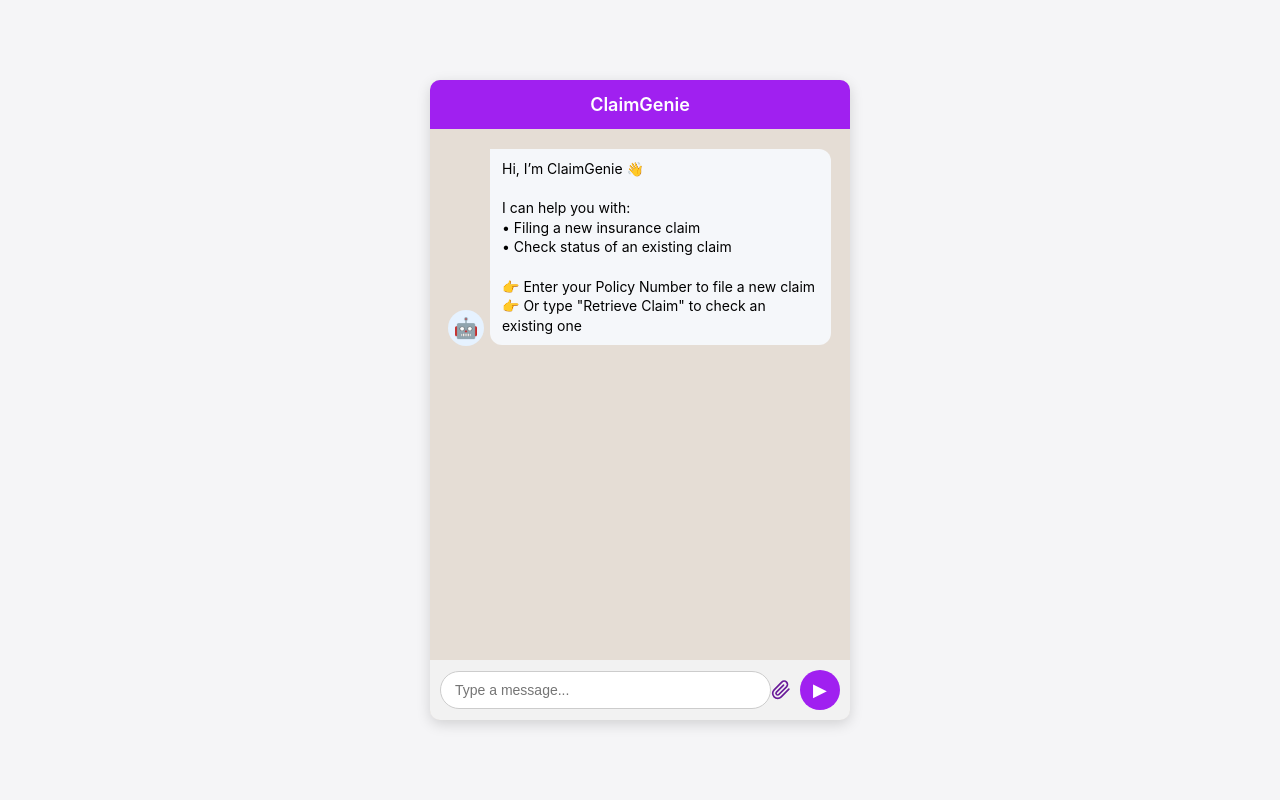
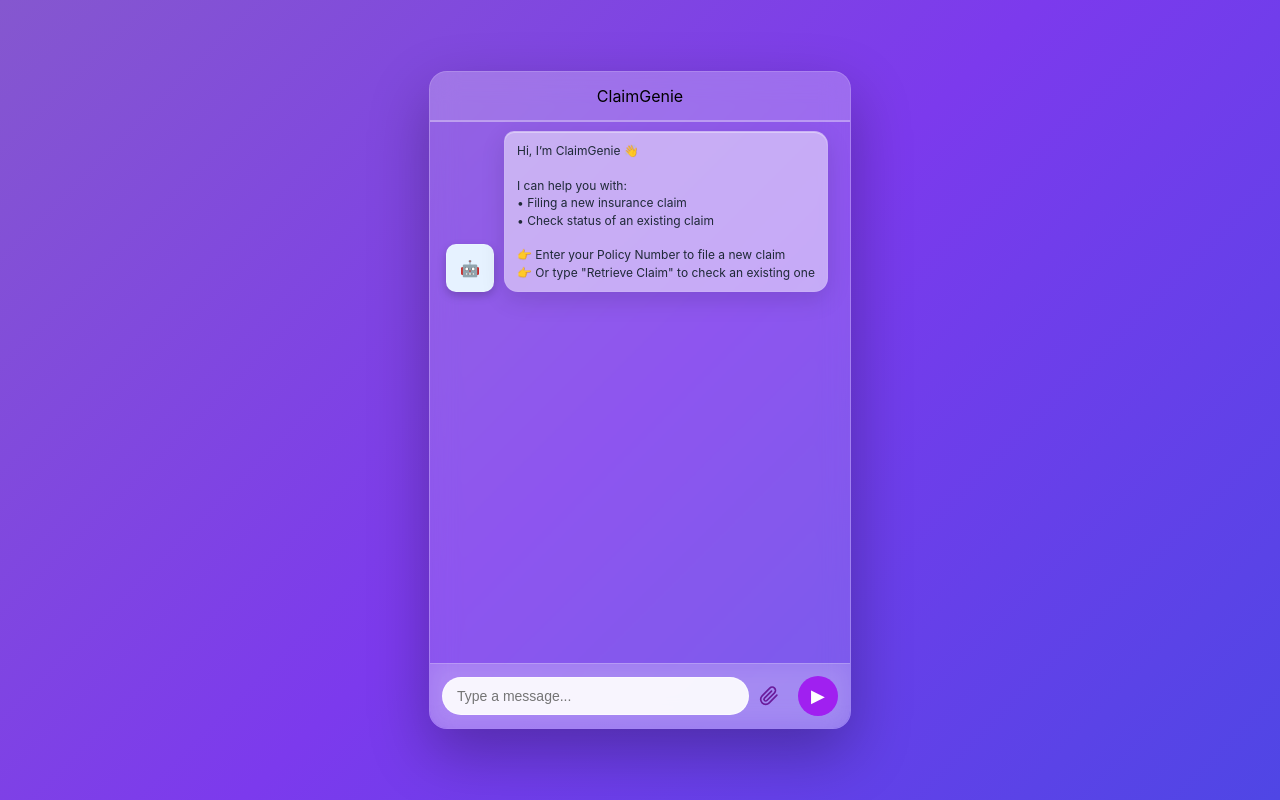
Before and after one commit to JanakiYenumul/ClaimGenie, a React (Create React App) app in the folder claim-genie-ui/: page /chat in a window 1280 px wide. Built offline with nearby package versions, Linux system fonts and the light colour scheme.

Commit message:
Update ClaimGenie.css

```diff
--- a/claim-genie-ui/src/components/ClaimGenie.css
+++ b/claim-genie-ui/src/components/ClaimGenie.css
@@ -1,14 +1,26 @@
-.cg-app {
+/* .cg-app {
   height: 100vh;
   width: 100vw;
   display: flex;
   justify-content: center;
   align-items: center;
   background: #f5f5f7;
+} */
+
+/* Full page background like Home */
+.cg-app {
+ height: 100vh;
+ width: 100vw;
+ display: flex;
+ justify-content: center;
+ align-items: center;
+ background: linear-gradient(135deg, #8557cf, #7c3aed, #4f46e5);
+ overflow: hidden;
+ font-family: Inter, system-ui, -apple-system, Segoe UI, Roboto, Arial, sans-serif;
 }
 
 
-.cg-chat-card {
+/* .cg-chat-card {
   width: 420px;
   height: 80vh;
   background: #e5ddd5;
@@ -17,25 +29,103 @@
   display: flex;
   flex-direction: column;
   overflow: hidden;
+} */
+
+/* Chat card = glass + shadow */
+.cg-chat-card {
+ width: 420px;
+ height: 82vh;
+ max-height: 720px;
+ border-radius: 18px;
+ overflow: hidden;
+  background: rgba(255, 255, 255, 0.14);
+ backdrop-filter: blur(14px);
+ border: 1px solid rgba(255, 255, 255, 0.25);
+ box-shadow: 0 24px 60px rgba(0, 0, 0, 0.28);
+ display: flex;
+ flex-direction: column;
 }
 
-.cg-header {
+/* .cg-header {
   background: #a020f0;
   color: white;
   text-align: center;
   padding: 14px;
   font-size: 18px;
   font-weight: 600;
+} */
+ /* .cg-header {
+ padding: 14px 16px;
+ text-align: center;
+ color: #fff;
+ font-weight: 700;
+ letter-spacing: 0.3px;
+ background: linear-gradient(90deg, rgba(255,255,255,0.18), rgba(255,255,255,0.08));
+ border-bottom: 1px solid rgba(255,255,255,0.12);
+} */
+ .cg-header {
+ padding: 14px 16px;
+ text-align: center;
+ background: rgba(255,255,255,0.12);
+ /* background: linear-gradient(
+   to bottom,
+   rgba(255,255,255,0.14),
+   rgba(255,255,255,0.05)
+ ); */
+ border-bottom: 1px solid rgba(255,255,255,0.3);
 }
 
+.cg-title {
+ font-size: 28px;
+ font-weight: 800;
+ background: linear-gradient(
+   270deg,
+   #ffffff,
+   #e9d5ff,
+   #c7d2fe,
+   #ffffff
+ );
+ background-size: 600% 600%;
+ animation: titleGlow 6s ease infinite;
+ -webkit-background-clip: text;
+ -webkit-text-fill-color: transparent;
+}
+@keyframes titleGlow {
+ 0% { background-position: 0% 50%; }
+ 50% { background-position: 100% 50%; }
+ 100% { background-position: 0% 50%; }
+}
+/*
 .cg-messages {
   flex: 1;
   padding: 12px;
   overflow-y: auto;
   display: flex;
   flex-direction: column;
+} */
+
+.cg-messages {
+ flex: 1;
+ padding: 16px;
+ overflow-y: auto;
+ display: flex;
+ flex-direction: column;
+ gap: 14px;
+ box-shadow: inset 0 1px 0 rgba(255,255,255,0.4);
+  /* background: rgba(255,255,255,0.10);  */
+ padding-top: 10px;
 }
 
+
+/* Nice scrollbar */
+.cg-messages::-webkit-scrollbar { width: 8px; }
+.cg-messages::-webkit-scrollbar-thumb {
+ background: rgba(255,255,255,0.25);
+ border-radius: 10px;
+}
+.cg-messages::-webkit-scrollbar-track {
+ background: rgba(0,0,0,0.08);
+}
 /* .cg-bubble {
   max-width: 80%;
   padding: 10px 12px;
@@ -45,27 +135,39 @@
   line-height: 1.4;
   white-space: pre-wrap;
   text-align: left;
-}
+}*/
 
-.cg-bubble.bot {
+/* .cg-bubble.bot {
   align-self: flex-start;
   background: #ffffff;
   border-bottom-left-radius: 0;
-}
+} */
 
-.cg-bubble.user {
+/* .cg-bubble.user {
   align-self: flex-end;
   background: #d2f8d2;
   border-bottom-right-radius: 0;
-} */
+}  */
 
-.cg-input-row {
+
+
+/* .cg-input-row {
   display: flex;
   align-items: center;
   padding: 10px;
   background: #f2f2f2;
+} */
+/* Input row = glass footer */
+
+.cg-input-row {
+ display: flex;
+ align-items: center;
+ gap: 10px;
+ padding: 12px;
+ background: rgba(255,255,255,0.18);
+ backdrop-filter: blur(12px);
+ border-top: 1px solid rgba(255,255,255,0.2);
 }
-
 /* .cg-upload-btn{
   width: 36px;
   height: 36px;
@@ -89,11 +191,21 @@
 .cg-input {
   flex: 1;
   padding: 10px 14px;
-  border-radius: 20px;
+  border-radius: 999px;
   border: 1px solid #ccc;
   outline: none;
   font-size: 14px;
+  border-color: rgba(255, 255, 255, 0.6);
+  /* box-shadow: 0 0 0 3px rgba(124, 58, 237, 0.35); */
+  background: rgba(255, 255, 255, 0.92);
+  color: #1f2937;
+
 }
+.cg-input:focus {
+  outline: none;
+  box-shadow: 0 0 0 3px rgba(124, 58, 237, 0.35);
+}
+
 
 .cg-send-btn {
   margin-left: 8px;
@@ -108,8 +220,21 @@
   display: flex;
   align-items: center;
   justify-content: center;
+  /* width: 46px;
+ height: 46px;
+ border-radius: 999px;
+ border: none;
+ cursor: pointer;
+ background: linear-gradient(135deg, #7c3aed, #4f46e5);
+ color: #fff;
+ box-shadow: 0 16px 30px rgba(0,0,0,0.20);
+ transition: transform 0.2s ease; */
 }
-
+.cg-send-btn:hover { transform: translateY(-2px); }
+.cg-send-btn:disabled {
+ opacity: 0.55;
+ cursor: not-allowed;
+}
 .cg-upload-btn {
  cursor: pointer;
  display: flex;
@@ -124,9 +249,12 @@
 
 /* Message Row */
 .cg-message-row {
+ /* display: flex;
+ align-items: flex-end;
+ margin: 8px 0; */
  display: flex;
  align-items: flex-end;
- margin: 8px 0;
+ gap: 10px;
 }
 /* Alignment */
 .cg-message-row.bot {
@@ -135,9 +263,21 @@
 .cg-message-row.user {
  justify-content: flex-end;
 }
+
+.cg-msg-block{
+  max-width: 75%;
+  display: flex;
+  flex-direction: column;
+}
+.cg-msg-block.user{
+  align-items: flex-end;
+}
+.cg-msg-block.bot{
+  align-items: flex-start;
+}
 /* Avatar */
 .cg-avatar {
- width: 36px;
+ /* width: 36px;
  height: 36px;
  border-radius: 50%;
  font-size: 20px;
@@ -145,7 +285,17 @@
  align-items: center;
  justify-content: center;
  margin: 0 6px;
- background: #f0f0f0;
+ background: #f0f0f0; */
+ width: 34px;
+ height: 34px;
+ border-radius: 10px;
+ display: grid;
+ place-items: center;
+ flex: 0 0 auto;
+ background: rgba(255,255,255,0.5);
+ border: 1px solid rgba(255,255,255,0.16);
+ padding: 6px;
+box-shadow: 0 4px 10px rgba(0,0,0,0.2);
 }
 /* Optional custom colors */
 .bot-avatar {
@@ -161,23 +311,68 @@
  border-radius: 12px;
  font-size: 14px;
  line-height: 1.4; */
- max-width: 80%;
+ /* max-width: 80%;
   padding: 10px 12px;
   border-radius: 12px;
   margin-bottom: 1px;
   font-size: 14px;
   line-height: 1.4;
   white-space: pre-wrap;
-  text-align: left;
+  text-align: left; */
+ max-width: 110%;
+ padding: 10px 12px;
+ border-radius: 14px;
+ line-height: 1.45;
+ font-size: 12px;
+ white-space: pre-line; /* keeps your \n\n formatting */
+ /* box-shadow: 0 10px 26px rgba(0,0,0,0.12); */
+ box-shadow:
+ 0 8px 24px rgba(0,0,0,0.12),
+ inset 0 1px 0 rgba(255,255,255,0.35);
 }
 /* Bot bubble */
 .cg-bubble.bot {
- background: #f5f7fa;
- border-top-left-radius: 0;
+ /* background: #f5f7fa;
+ border-top-left-radius: 0; */
+ background: rgba(255,255,255,0.5);
+ color: #1f2937;
+ border: 1px solid rgba(255,255,255,0.06);
+ border-top-left-radius: 10px;
+
 }
 /* User bubble */
 .cg-bubble.user {
- background: #007bff;
+ /* background: #007bff;
  color: white;
- border-top-right-radius: 0;
+ border-top-right-radius: 0; */
+  background: rgba(255,255,255,0.18);
+ color: #ffffff;
+ border: 1px solid rgba(255,255,255,0.12);
+ border-top-right-radius: 8px;
 }
+
+.cg-bubble:hover {
+  transform: translate(-1px);
+}
+
+.cg-subtitle {
+  font-size: 12px;
+  opacity: 0.85;
+  margin-top: 2px;
+  letter-spacing: 0.3px;
+}
+
+.cg-time{
+  font-size: 11px;
+  opacity: 0.6;
+  margin-top: 4px;
+  white-space: nowrap;
+}
+.cg-time.user{
+  text-align: right;
+  margin-right: 4px;
+}
+.cg-time.bot{
+  text-align: left;
+  margin-left: 4px;
+}
```
